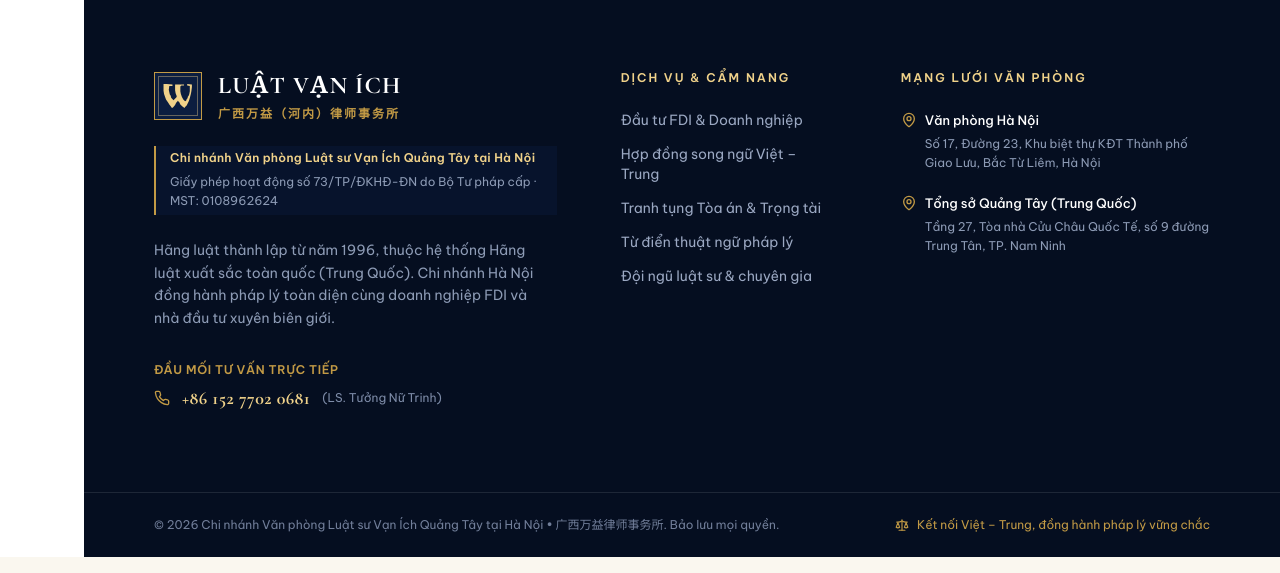
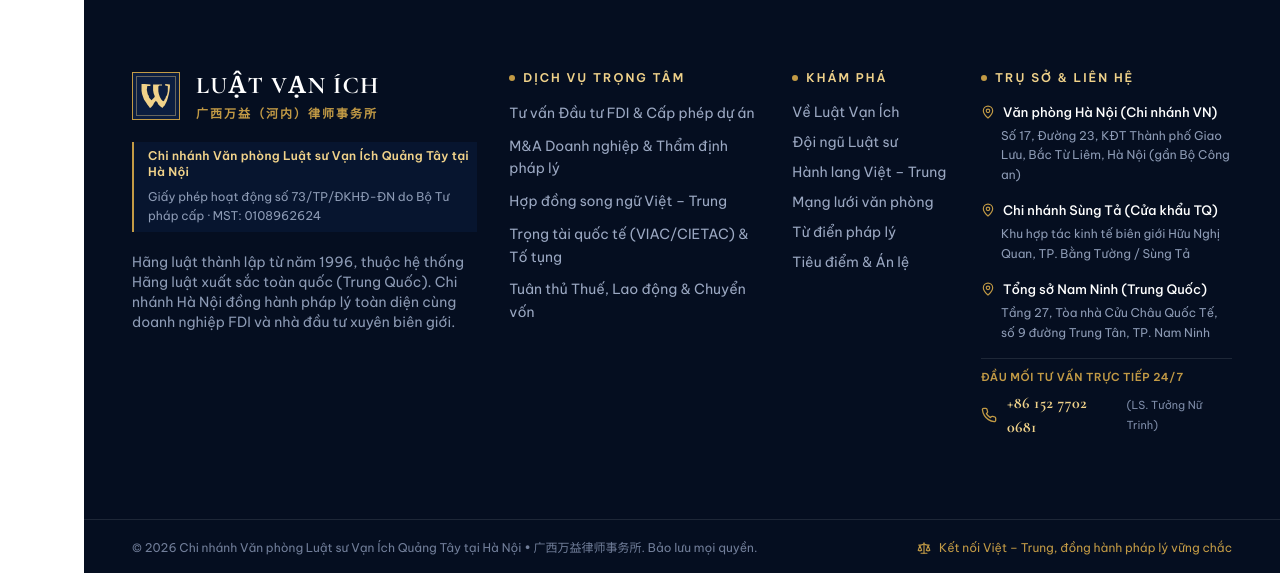
Before and after one commit to henruysun2511/luatvanich, a Next.js app in the folder luatvanich_fe/: page /en/lawyers in a window 1280 px wide. Shown: the part 3838-4411 px from the top of the page. Built offline with nearby package versions, Linux system fonts and the light colour scheme; no server answers.

Commit message:
feat(footer): upgrade footer to 4-column international law firm layout with comprehensive offices and services

```diff
--- a/luatvanich_fe/src/components/layout/Footer.tsx
+++ b/luatvanich_fe/src/components/layout/Footer.tsx
@@ -18,17 +18,18 @@ export function Footer() {
 
   return (
     <footer className="bg-[#050e20] text-[#9ba8c2] font-sans border-t border-[#c29a45]/40 mt-auto">
-      {/* 1. Khung nội dung chính - Giãn cách rộng rãi, thoáng đãng */}
-      <div className="max-w-6xl mx-auto px-6 sm:px-10 lg:px-12 py-16 lg:py-20">
-        <div className="grid grid-cols-1 md:grid-cols-2 lg:grid-cols-12 gap-12 lg:gap-16">
-          {/* Cột 1: Nhận diện thương hiệu & Thông điệp (5 cột) */}
-          <div className="lg:col-span-5 space-y-6">
+      {/* 1. Khung nội dung chính - Giãn cách rộng rãi, 4 cột tiêu chuẩn */}
+      <div className="max-w-7xl mx-auto px-6 sm:px-10 lg:px-12 py-16 lg:py-20">
+        <div className="grid grid-cols-1 md:grid-cols-2 lg:grid-cols-12 gap-10 lg:gap-8">
+
+          {/* Cột 1: Nhận diện thương hiệu & Thông tin pháp nhân (lg:col-span-4) */}
+          <div className="lg:col-span-4 space-y-5">
             <Link
               href={`/${lang}#top`}
               onClick={(e) => handleNavClick(e, "top")}
               className="flex items-center gap-4 group inline-flex"
             >
-              <SealStamp char="W" size="md" variant="gold" className="w-12 h-12" />
+              <SealStamp char="W" size="md" variant="gold" className="w-12 h-12 shrink-0" />
               <div>
                 <span className="block font-royal font-bold text-2xl text-white tracking-wider group-hover:text-[#f0d28a] transition-colors">
                   {isZh ? "广西万益（河内）律师事务所" : "LUẬT VẠN ÍCH"}
@@ -40,126 +41,204 @@ export function Footer() {
             </Link>
 
             {/* Thông tin pháp nhân đầy đủ */}
-            <div className="space-y-1.5 text-xs border-l-2 border-[#c29a45] pl-3.5 py-1 bg-[#0b1d3f]/40">
-              <p className="font-semibold text-[#f0d28a] tracking-wide">
+            <div className="space-y-1.5 text-xs border-l-2 border-[#c29a45] pl-3.5 py-1.5 bg-[#0b1d3f]/50">
+              <p className="font-semibold text-[#f0d28a] tracking-wide leading-snug">
                 {isZh
                   ? "广西万益（河内）律师事务所"
                   : "Chi nhánh Văn phòng Luật sư Vạn Ích Quảng Tây tại Hà Nội"}
               </p>
               <p className="text-[#8d9bb5] leading-relaxed">
                 {isZh
-                  ? "越南司法部第 73/TP/ĐKHĐ-ĐN 号执业许可证 · 税号：0108962624"
+                  ? "越南司法部第 73/TP/ĐKHĐ-ĐN 号设立许可证 · 税号：0108962624"
                   : "Giấy phép hoạt động số 73/TP/ĐKHĐ-ĐN do Bộ Tư pháp cấp · MST: 0108962624"}
               </p>
             </div>
 
-            <p className="text-sm leading-relaxed text-[#8d9bb5] max-w-sm">
+            <p className="text-xs sm:text-sm leading-relaxed text-[#8d9bb5]">
               {isZh
-                ? "万益律师事务所成立于1996年，系中国全国优秀律师事务所。河内办公室依托中越两国双重法域实战经验，全周期护航中企赴越投资与涉外争议解决。"
+                ? "万益律师事务所成立于1996年，系中国全国优秀律师事务所。河内办公室依托中越两国双重法域实战经验，全周期护航中资企业赴越投资落地与涉外争议解决。"
                 : "Hãng luật thành lập từ năm 1996, thuộc hệ thống Hãng luật xuất sắc toàn quốc (Trung Quốc). Chi nhánh Hà Nội đồng hành pháp lý toàn diện cùng doanh nghiệp FDI và nhà đầu tư xuyên biên giới."}
             </p>
-
-            <div className="pt-2">
-              <span className="block text-xs uppercase tracking-wider text-[#c29a45] font-semibold mb-1.5">
-                {isZh ? "直接咨询对接人" : "Đầu mối tư vấn trực tiếp"}
-              </span>
-              <div className="flex items-center gap-3 text-white">
-                <Phone className="size-4 text-[#c29a45] shrink-0" />
-                <span className="font-royal font-bold text-lg text-[#f0d28a] tracking-wide">
-                  +86 152 7702 0681
-                </span>
-                <span className="text-xs text-[#7e8ca8]">({isZh ? "蒋女贞 律师" : "LS. Tưởng Nữ Trinh"})</span>
-              </div>
-            </div>
           </div>
 
-          {/* Cột 2: Liên kết nhanh & Dịch vụ trọng tâm (3 cột) */}
-          <div className="lg:col-span-3 space-y-6">
-            <h4 className="text-xs font-semibold text-[#f0d28a] uppercase tracking-[2px]">
-              Dịch vụ &amp; Cẩm nang
+          {/* Cột 2: Dịch vụ pháp lý trọng tâm (lg:col-span-3) */}
+          <div className="lg:col-span-3 space-y-4">
+            <h4 className="text-xs font-semibold text-[#f0d28a] uppercase tracking-[2px] flex items-center gap-2">
+              <span className="w-1.5 h-1.5 rounded-full bg-[#c29a45]" />
+              {isZh ? "核心业务领域" : "Dịch vụ trọng tâm"}
             </h4>
-            <ul className="space-y-3.5 text-sm list-none p-0 m-0">
+            <ul className="space-y-2.5 text-xs sm:text-sm list-none p-0 m-0">
               <li>
                 <Link
-                  href={`/${lang}#linhvuc`}
-                  onClick={(e) => handleNavClick(e, "linhvuc")}
-                  className="hover:text-[#f0d28a] transition-colors"
+                  href={`/${lang}/legal-services`}
+                  className="hover:text-[#f0d28a] transition-colors block leading-relaxed"
                 >
-                  Đầu tư FDI &amp; Doanh nghiệp
+                  {isZh ? "外商直接投资 (FDI) 与项目准入" : "Tư vấn Đầu tư FDI & Cấp phép dự án"}
                 </Link>
               </li>
               <li>
                 <Link
-                  href={`/${lang}#linhvuc`}
-                  onClick={(e) => handleNavClick(e, "linhvuc")}
-                  className="hover:text-[#f0d28a] transition-colors"
+                  href={`/${lang}/legal-services`}
+                  className="hover:text-[#f0d28a] transition-colors block leading-relaxed"
                 >
-                  Hợp đồng song ngữ Việt – Trung
+                  {isZh ? "企业并购 (M&A) 与法律尽调" : "M&A Doanh nghiệp & Thẩm định pháp lý"}
                 </Link>
               </li>
               <li>
                 <Link
-                  href={`/${lang}#linhvuc`}
-                  onClick={(e) => handleNavClick(e, "linhvuc")}
-                  className="hover:text-[#f0d28a] transition-colors"
+                  href={`/${lang}/legal-services`}
+                  className="hover:text-[#f0d28a] transition-colors block leading-relaxed"
                 >
-                  Tranh tụng Tòa án &amp; Trọng tài
+                  {isZh ? "中越双语商事合同起草与审查" : "Hợp đồng song ngữ Việt – Trung"}
+                </Link>
+              </li>
+              <li>
+                <Link
+                  href={`/${lang}/legal-services`}
+                  className="hover:text-[#f0d28a] transition-colors block leading-relaxed"
+                >
+                  {isZh ? "商事仲裁 (VIAC/CIETAC) 与诉讼" : "Trọng tài quốc tế (VIAC/CIETAC) & Tố tụng"}
+                </Link>
+              </li>
+              <li>
+                <Link
+                  href={`/${lang}/legal-services`}
+                  className="hover:text-[#f0d28a] transition-colors block leading-relaxed"
+                >
+                  {isZh ? "跨境税务筹划、合规与资金出境" : "Tuân thủ Thuế, Lao động & Chuyển vốn"}
+                </Link>
+              </li>
+            </ul>
+          </div>
+
+          {/* Cột 3: Khám phá & Hồ sơ năng lực (lg:col-span-2) */}
+          <div className="lg:col-span-2 space-y-4">
+            <h4 className="text-xs font-semibold text-[#f0d28a] uppercase tracking-[2px] flex items-center gap-2">
+              <span className="w-1.5 h-1.5 rounded-full bg-[#c29a45]" />
+              {isZh ? "了解万益" : "Khám phá"}
+            </h4>
+            <ul className="space-y-2.5 text-xs sm:text-sm list-none p-0 m-0">
+              <li>
+                <Link
+                  href={`/${lang}/about`}
+                  className="hover:text-[#f0d28a] transition-colors block"
+                >
+                  {isZh ? "关于万益律所" : "Về Luật Vạn Ích"}
+                </Link>
+              </li>
+              <li>
+                <Link
+                  href={`/${lang}/lawyers`}
+                  className="hover:text-[#f0d28a] transition-colors block"
+                >
+                  {isZh ? "双语律师团队" : "Đội ngũ Luật sư"}
+                </Link>
+              </li>
+              <li>
+                <Link
+                  href={`/${lang}/corridor`}
+                  className="hover:text-[#f0d28a] transition-colors block"
+                >
+                  {isZh ? "中越法治走廊" : "Hành lang Việt – Trung"}
+                </Link>
+              </li>
+              <li>
+                <Link
+                  href={`/${lang}/offices`}
+                  className="hover:text-[#f0d28a] transition-colors block"
+                >
+                  {isZh ? "全球办公网络" : "Mạng lưới văn phòng"}
                 </Link>
               </li>
               <li>
                 <Link
                   href={`/${lang}#thuatngu`}
                   onClick={(e) => handleNavClick(e, "thuatngu")}
-                  className="hover:text-[#f0d28a] transition-colors"
+                  className="hover:text-[#f0d28a] transition-colors block"
                 >
-                  Từ điển thuật ngữ pháp lý
+                  {isZh ? "中越法律术语词典" : "Từ điển pháp lý"}
                 </Link>
               </li>
               <li>
                 <Link
-                  href={`/${lang}#doingu`}
-                  onClick={(e) => handleNavClick(e, "doingu")}
-                  className="hover:text-[#f0d28a] transition-colors"
+                  href={`/${lang}/posts`}
+                  className="hover:text-[#f0d28a] transition-colors block"
                 >
-                  Đội ngũ luật sư &amp; chuyên gia
+                  {isZh ? "涉外法治动态" : "Tiêu điểm & Án lệ"}
                 </Link>
               </li>
             </ul>
           </div>
 
-          {/* Cột 3: Văn phòng đại diện (4 cột) */}
-          <div className="lg:col-span-4 space-y-6">
-            <h4 className="text-xs font-semibold text-[#f0d28a] uppercase tracking-[2px]">
-              Mạng lưới văn phòng
+          {/* Cột 4: Mạng lưới 3 Trụ sở & Đầu mối tư vấn (lg:col-span-3) */}
+          <div className="lg:col-span-3 space-y-4">
+            <h4 className="text-xs font-semibold text-[#f0d28a] uppercase tracking-[2px] flex items-center gap-2">
+              <span className="w-1.5 h-1.5 rounded-full bg-[#c29a45]" />
+              {isZh ? "办公地址 & 咨询" : "Trụ sở & Liên hệ"}
             </h4>
-            <div className="space-y-5 text-sm">
+            <div className="space-y-4 text-xs sm:text-sm">
               <div className="space-y-1">
                 <div className="flex items-center gap-2 text-white font-medium text-[13px]">
-                  <MapPin className="size-4 text-[#c29a45] shrink-0" />
-                  <span>Văn phòng Hà Nội</span>
+                  <MapPin className="size-3.5 text-[#c29a45] shrink-0" />
+                  <span>{isZh ? "河内办公室（越南分支机构）" : "Văn phòng Hà Nội (Chi nhánh VN)"}</span>
                 </div>
-                <p className="text-xs text-[#8d9bb5] pl-6 leading-relaxed">
-                  Số 17, Đường 23, Khu biệt thự KĐT Thành phố Giao Lưu, Bắc Từ Liêm, Hà Nội
+                <p className="text-xs text-[#8d9bb5] pl-5 leading-relaxed">
+                  {isZh
+                    ? "河内市交流城都市区联排别墅区23路17号（公安部附近）"
+                    : "Số 17, Đường 23, KĐT Thành phố Giao Lưu, Bắc Từ Liêm, Hà Nội (gần Bộ Công an)"}
                 </p>
               </div>
 
               <div className="space-y-1">
                 <div className="flex items-center gap-2 text-white font-medium text-[13px]">
-                  <MapPin className="size-4 text-[#c29a45] shrink-0" />
-                  <span>Tổng sở Quảng Tây (Trung Quốc)</span>
+                  <MapPin className="size-3.5 text-[#c29a45] shrink-0" />
+                  <span>{isZh ? "崇左分所（边境口岸前沿）" : "Chi nhánh Sùng Tả (Cửa khẩu TQ)"}</span>
                 </div>
-                <p className="text-xs text-[#8d9bb5] pl-6 leading-relaxed">
-                  Tầng 27, Tòa nhà Cửu Châu Quốc Tế, số 9 đường Trung Tân, TP. Nam Ninh
+                <p className="text-xs text-[#8d9bb5] pl-5 leading-relaxed">
+                  {isZh
+                    ? "广西崇左市友谊关口岸联检大楼 / 凭祥综合保税区"
+                    : "Khu hợp tác kinh tế biên giới Hữu Nghị Quan, TP. Bằng Tường / Sùng Tả"}
                 </p>
+              </div>
+
+              <div className="space-y-1">
+                <div className="flex items-center gap-2 text-white font-medium text-[13px]">
+                  <MapPin className="size-3.5 text-[#c29a45] shrink-0" />
+                  <span>{isZh ? "广西南宁总所（中国总部）" : "Tổng sở Nam Ninh (Trung Quốc)"}</span>
+                </div>
+                <p className="text-xs text-[#8d9bb5] pl-5 leading-relaxed">
+                  {isZh
+                    ? "南宁市青秀区中新路9号九洲国际大厦27层"
+                    : "Tầng 27, Tòa nhà Cửu Châu Quốc Tế, số 9 đường Trung Tân, TP. Nam Ninh"}
+                </p>
+              </div>
+
+              <div className="pt-2 border-t border-white/10">
+                <span className="block text-[11px] uppercase tracking-wider text-[#c29a45] font-semibold mb-1">
+                  {isZh ? "直接咨询对接人" : "Đầu mối tư vấn trực tiếp 24/7"}
+                </span>
+                <div className="flex items-center gap-2.5 text-white">
+                  <Phone className="size-4 text-[#c29a45] shrink-0" />
+                  <a
+                    href="tel:+8615277020681"
+                    className="font-royal font-bold text-base text-[#f0d28a] tracking-wide hover:underline"
+                  >
+                    +86 152 7702 0681
+                  </a>
+                  <span className="text-[11px] text-[#7e8ca8]">
+                    ({isZh ? "蒋女贞 律师" : "LS. Tưởng Nữ Trinh"})
+                  </span>
+                </div>
               </div>
             </div>
           </div>
+
         </div>
       </div>
 
       {/* 2. Dải Bản quyền thanh mảnh, tinh tế */}
-      <div className="border-t border-white/10 py-6 text-xs text-[#717e99]">
-        <div className="max-w-6xl mx-auto px-6 sm:px-10 lg:px-12 flex flex-col sm:flex-row justify-between items-center gap-3 text-center sm:text-left">
+      <div className="border-t border-white/10 py-5 text-xs text-[#717e99]">
+        <div className="max-w-7xl mx-auto px-6 sm:px-10 lg:px-12 flex flex-col sm:flex-row justify-between items-center gap-3 text-center sm:text-left">
           <span>
             &copy; {new Date().getFullYear()}{" "}
             {isZh
```
